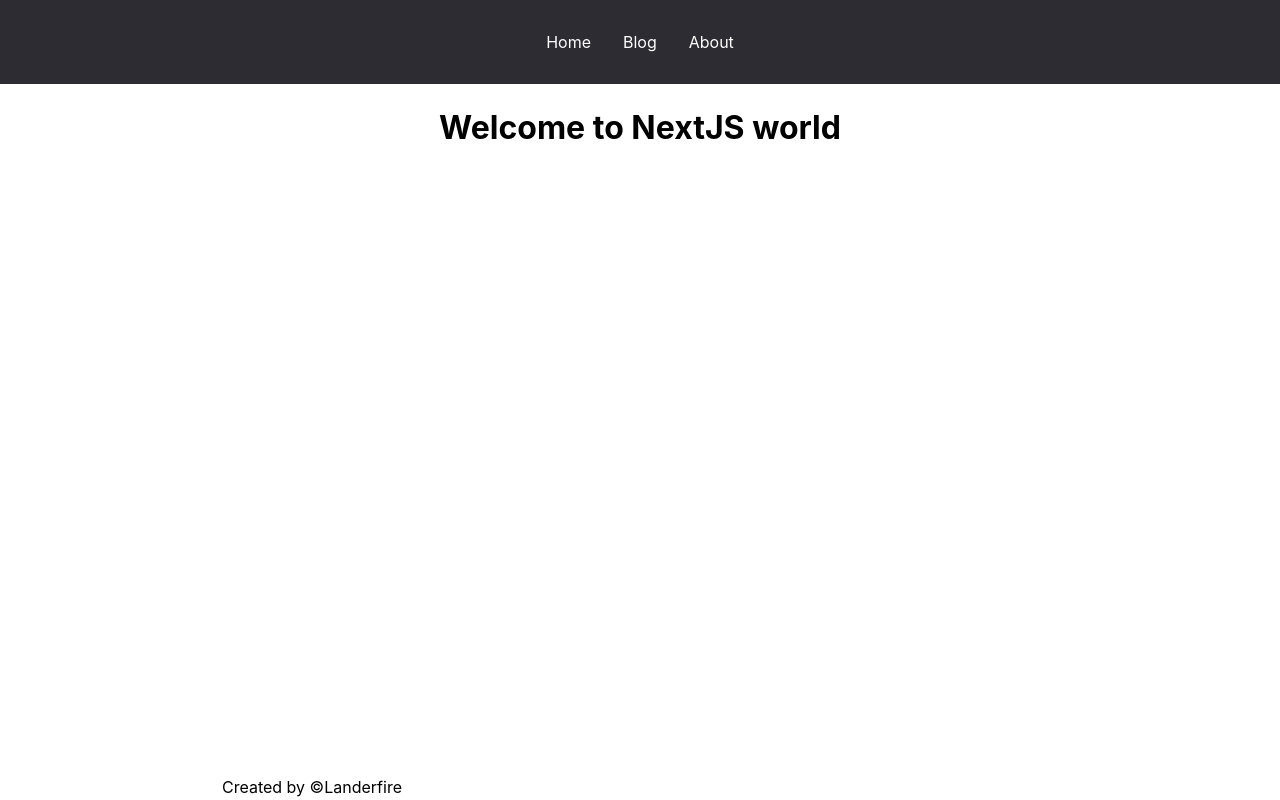
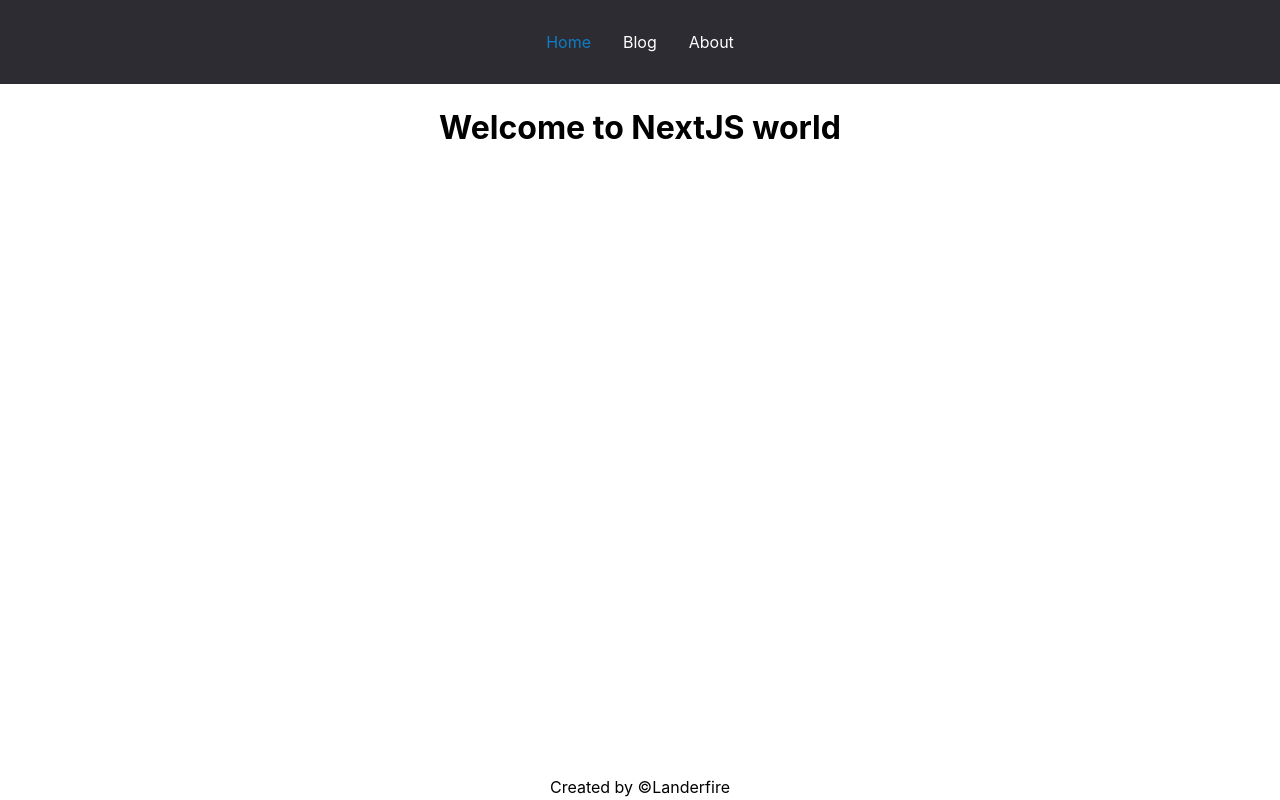
Before and after one commit to Landerfire/next13, a Next.js app: page / in a window 1280 px wide. Built offline with nearby package versions, Linux system fonts and the light colour scheme.

Commit message:
Navigation

```diff
--- a/app/blog/page.tsx
+++ b/app/blog/page.tsx
@@ -21,7 +21,6 @@
   return (
     <>
       <h1>Blog page</h1>
-
       <ul>
         {posts.map((post: any) => (
           <li key={post.id}>
--- a/app/globals.css
+++ b/app/globals.css
@@ -27,6 +27,10 @@
 }
 header > a:hover {
   text-decoration: underline;
+}
+
+footer {
+  text-align: center;
 }
 
 h1 {
--- a/app/layout.tsx
+++ b/app/layout.tsx
@@ -1,5 +1,5 @@
 import { TheFooter } from '@/components/TheFooter';
-import TheHeader from '@/components/TheHeader';
+import { TheHeader } from '@/components/TheHeader';
 import type { Metadata } from 'next';
 import './globals.css';
 
--- /dev/null
+++ b/components/Navigation/index.tsx
@@ -0,0 +1,32 @@
+'use client';
+
+import Link from 'next/link';
+import { usePathname } from 'next/navigation';
+
+export type NavLink = {
+  label: string;
+  href: string;
+};
+
+type Props = {
+  navLinks: NavLink[];
+};
+
+const Navigation = ({ navLinks }: Props) => {
+  const pathname = usePathname();
+
+  return (
+    <>
+      {navLinks.map((link: NavLink) => {
+        const isActive = pathname === link.href;
+        return (
+          <Link key={link.label} href={link.href} className={isActive ? 'active' : ''}>
+            {link.label}
+          </Link>
+        );
+      })}
+    </>
+  );
+};
+
+export { Navigation };
--- a/components/TheFooter.tsx
+++ b/components/TheFooter/index.tsx
@@ -1,4 +1,4 @@
-function TheFooter() {
+const TheFooter = () => {
   return <footer className='container'>Created by &copy;Landerfire</footer>;
 }
 
--- a/components/TheHeader.tsx
+++ /dev/null
@@ -1,14 +0,0 @@
-import Link from 'next/link';
-import React from 'react';
-
-function TheHeader() {
-  return (
-    <header>
-      <Link href='/'>Home</Link>
-      <Link href='/blog'>Blog</Link>
-      <Link href='/about'>About</Link>
-    </header>
-  );
-}
-
-export default TheHeader;
--- /dev/null
+++ b/components/TheHeader/index.tsx
@@ -0,0 +1,19 @@
+import { NavLink, Navigation } from '../Navigation';
+
+type NavItems = NavLink[];
+
+const navItems: NavItems = [
+  { label: 'Home', href: '/' },
+  { label: 'Blog', href: '/blog' },
+  { label: 'About', href: '/about' },
+];
+
+const TheHeader = () => {
+  return (
+    <header>
+      <Navigation navLinks={navItems} />
+    </header>
+  );
+};
+
+export { TheHeader };
```
Also changed, not shown: components/TheFooter/styles.css (added).
